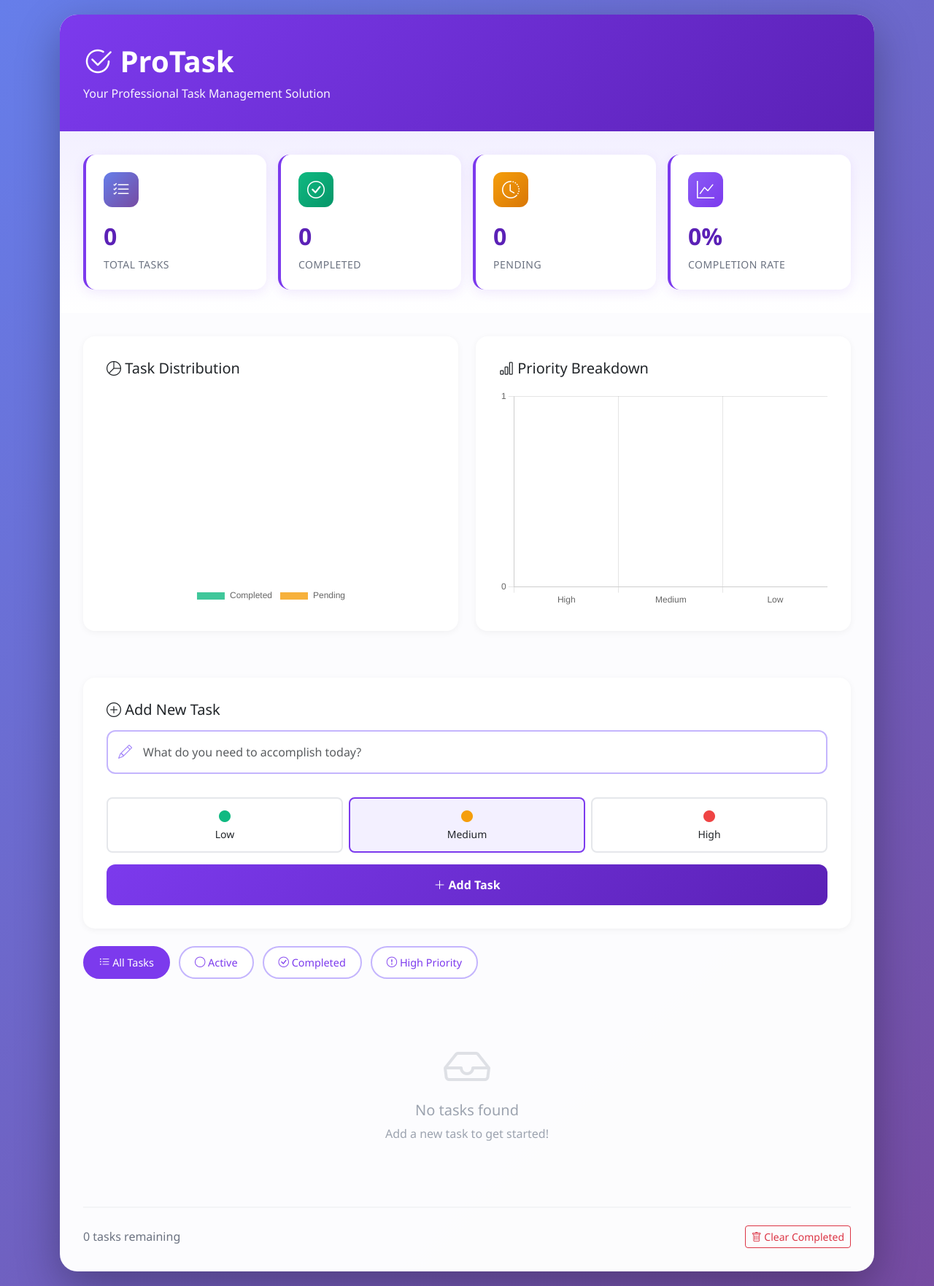
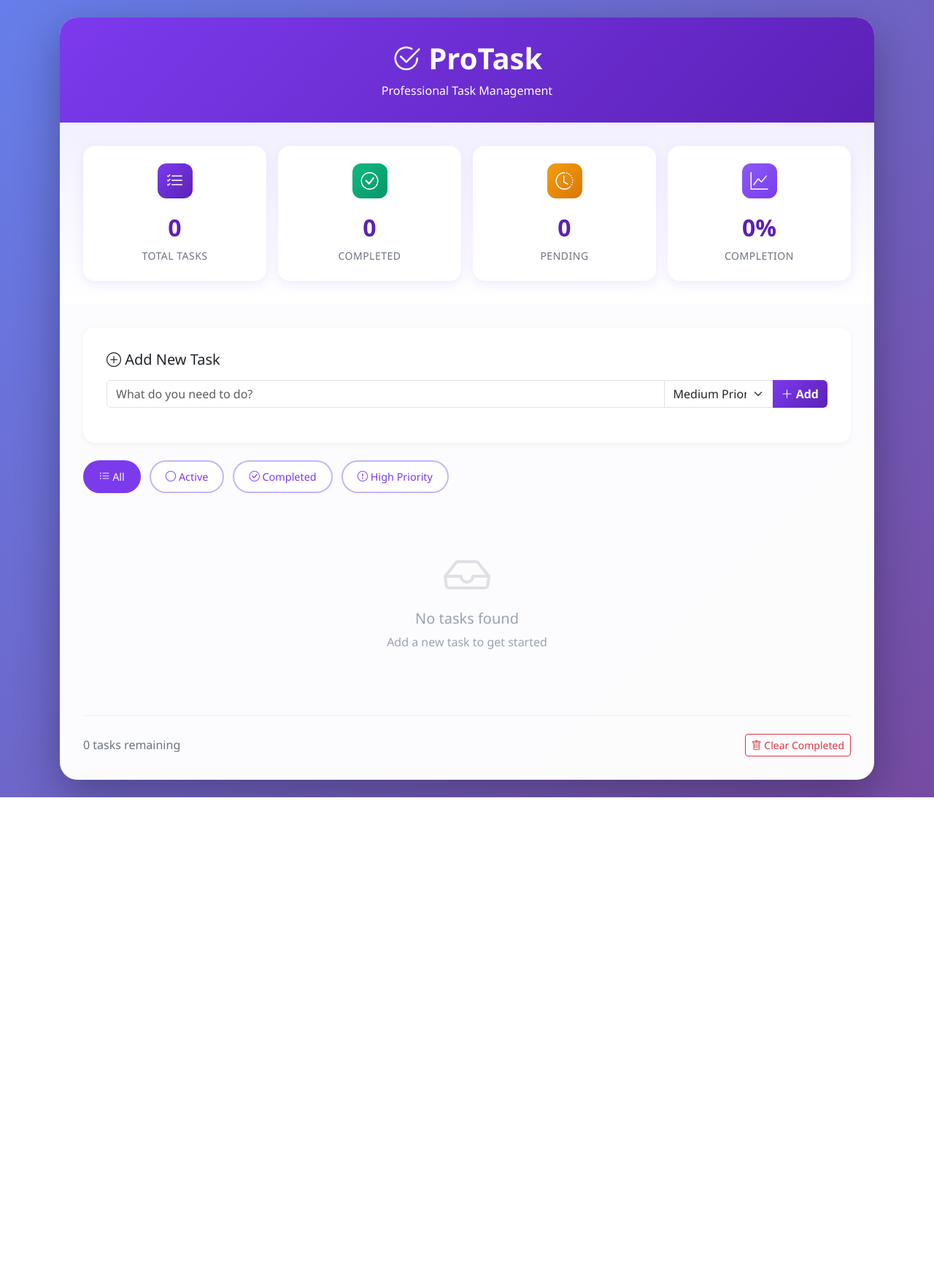
Before and after one commit to nv23026-yousuf-saleh/cc-302-to-do-app, a Flask app: page / in a window 1280 px wide. Shown: the whole page at 73% size. After the commit the page ends 1093 px from the top, so only its background shows below. Run offline with Flask 3, Linux system fonts and the light colour scheme.

Commit message:
rewrite html css js

```diff
--- a/static/script.js
+++ b/static/script.js
@@ -1,95 +1,13 @@
 // Global variables
 const taskInput = document.getElementById("taskInput");
 const addTaskBtn = document.getElementById("addTaskBtn");
+const prioritySelect = document.getElementById("prioritySelect");
 const taskList = document.getElementById("taskList");
 const taskCounter = document.getElementById("taskCounter");
 const clearCompleted = document.getElementById("clearCompleted");
 
 let tasks = JSON.parse(localStorage.getItem("tasks")) || [];
 let currentFilter = 'all';
-let selectedPriority = 'medium';
-let taskChart, priorityChart;
-
-// Initialize charts
-function initCharts() {
-    const taskCtx = document.getElementById('taskChart').getContext('2d');
-    const priorityCtx = document.getElementById('priorityChart').getContext('2d');
-
-    taskChart = new Chart(taskCtx, {
-        type: 'doughnut',
-        data: {
-            labels: ['Completed', 'Pending'],
-            datasets: [{
-                data: [0, 0],
-                backgroundColor: [
-                    'rgba(16, 185, 129, 0.8)',
-                    'rgba(245, 158, 11, 0.8)'
-                ],
-                borderWidth: 2,
-                borderColor: '#fff'
-            }]
-        },
-        options: {
-            responsive: true,
-            maintainAspectRatio: false,
-            plugins: {
-                legend: {
-                    position: 'bottom'
-                }
-            }
-        }
-    });
-
-    priorityChart = new Chart(priorityCtx, {
-        type: 'bar',
-        data: {
-            labels: ['High', 'Medium', 'Low'],
-            datasets: [{
-                label: 'Tasks by Priority',
-                data: [0, 0, 0],
-                backgroundColor: [
-                    'rgba(239, 68, 68, 0.8)',
-                    'rgba(245, 158, 11, 0.8)',
-                    'rgba(16, 185, 129, 0.8)'
-                ],
-                borderWidth: 0
-            }]
-        },
-        options: {
-            responsive: true,
-            maintainAspectRatio: false,
-            plugins: {
-                legend: {
-                    display: false
-                }
-            },
-            scales: {
-                y: {
-                    beginAtZero: true,
-                    ticks: {
-                        stepSize: 1
-                    }
-                }
-            }
-        }
-    });
-}
-
-// Update charts
-function updateCharts() {
-    const completed = tasks.filter(t => t.completed).length;
-    const pending = tasks.filter(t => !t.completed).length;
-
-    taskChart.data.datasets[0].data = [completed, pending];
-    taskChart.update();
-
-    const highPriority = tasks.filter(t => t.priority === 'high').length;
-    const mediumPriority = tasks.filter(t => t.priority === 'medium').length;
-    const lowPriority = tasks.filter(t => t.priority === 'low').length;
-
-    priorityChart.data.datasets[0].data = [highPriority, mediumPriority, lowPriority];
-    priorityChart.update();
-}
 
 // Update statistics
 function updateStats() {
@@ -102,8 +20,6 @@
     document.getElementById('completedTasks').textContent = completed;
     document.getElementById('pendingTasks').textContent = pending;
     document.getElementById('completionRate').textContent = rate + '%';
-
-    updateCharts();
 }
 
 // Save tasks to localStorage
@@ -141,7 +57,7 @@
             <div class="empty-state">
                 <i class="bi bi-inbox"></i>
                 <h5>No tasks found</h5>
-                <p>Add a new task to get started!</p>
+                <p>Add a new task to get started</p>
             </div>
         `;
         updateCounter();
@@ -156,7 +72,7 @@
         taskDiv.innerHTML = `
             <div class="task-checkbox" onclick="toggleComplete(${task.id})"></div>
             <div class="task-content">
-                <div class="task-text">${task.text}</div>
+                <div class="task-text">${escapeHtml(task.text)}</div>
                 <div class="task-meta">
                     <span><i class="bi bi-clock"></i> ${formatDate(task.createdAt)}</span>
                     <span class="priority-badge priority-${task.priority}">
@@ -181,16 +97,28 @@
     updateStats();
 }
 
+// Escape HTML to prevent XSS
+function escapeHtml(text) {
+    const div = document.createElement('div');
+    div.textContent = text;
+    return div.innerHTML;
+}
+
 // Add task
 function addTask() {
     const text = taskInput.value.trim();
-    if (!text) return;
+    if (!text) {
+        alert('Please enter a task');
+        return;
+    }
+
+    const priority = prioritySelect.value;
 
     tasks.unshift({
         id: Date.now(),
-        text,
+        text: text,
         completed: false,
-        priority: selectedPriority,
+        priority: priority,
         createdAt: Date.now()
     });
 
@@ -236,17 +164,6 @@
     taskCounter.textContent = `${remaining} task${remaining !== 1 ? 's' : ''} remaining`;
 }
 
-// Priority selection
-document.querySelectorAll('.priority-option').forEach(option => {
-    option.addEventListener('click', function() {
-        document.querySelectorAll('.priority-option').forEach(opt =>
-            opt.classList.remove('selected')
-        );
-        this.classList.add('selected');
-        selectedPriority = this.dataset.priority;
-    });
-});
-
 // Filter buttons
 document.querySelectorAll('.filter-btn').forEach(btn => {
     btn.addEventListener('click', function() {
@@ -260,22 +177,30 @@
 });
 
 // Clear completed
-clearCompleted.onclick = () => {
+clearCompleted.addEventListener('click', function() {
+    const completedCount = tasks.filter(task => task.completed).length;
+    if (completedCount === 0) {
+        alert('No completed tasks to clear');
+        return;
+    }
     if (confirm('Clear all completed tasks?')) {
         tasks = tasks.filter(task => !task.completed);
         saveTasks();
         renderTasks();
     }
-};
+});
 
 // Add task button
-addTaskBtn.onclick = addTask;
+addTaskBtn.addEventListener('click', addTask);
 
 // Enter key to add task
-taskInput.addEventListener("keypress", e => {
-    if (e.key === "Enter") addTask();
+taskInput.addEventListener("keypress", function(e) {
+    if (e.key === "Enter") {
+        addTask();
+    }
 });
 
-// Initialize
-initCharts();
-renderTasks();
+// Initialize on page load
+document.addEventListener('DOMContentLoaded', function() {
+    renderTasks();
+});
--- a/static/style.css
+++ b/static/style.css
@@ -1,19 +1,7 @@
-:root {
-    --primary-purple: #7c3aed;
-    --secondary-purple: #a78bfa;
-    --light-purple: #f3f0ff;
-    --dark-purple: #5b21b6;
-    --accent-purple: #c4b5fd;
-    --success-green: #10b981;
-    --warning-yellow: #f59e0b;
-    --danger-red: #ef4444;
-}
-
 body {
     background: linear-gradient(135deg, #667eea 0%, #764ba2 100%);
     min-height: 100vh;
     font-family: "Segoe UI", system-ui, sans-serif;
-    padding: 20px 0;
 }
 
 .main-container {
@@ -21,29 +9,30 @@
     border-radius: 24px;
     box-shadow: 0 20px 60px rgba(0, 0, 0, 0.3);
     overflow: hidden;
+    max-width: 1200px;
+    margin: 0 auto;
 }
 
 .app-header {
-    background: linear-gradient(135deg, var(--primary-purple) 0%, var(--dark-purple) 100%);
+    background: linear-gradient(135deg, #7c3aed 0%, #5b21b6 100%);
     color: white;
-    padding: 2.5rem 2rem;
+    padding: 2rem;
 }
 
 .app-header h1 {
     font-weight: 700;
+    font-size: 2.5rem;
     margin-bottom: 0.5rem;
-    font-size: 2.5rem;
 }
 
 .app-header p {
-    opacity: 0.95;
     margin-bottom: 0;
 }
 
-/* Stats Cards */
+/* Stats Section */
 .stats-section {
     padding: 2rem;
-    background: linear-gradient(to bottom, var(--light-purple), white);
+    background: linear-gradient(to bottom, #f3f0ff, white);
 }
 
 .stat-card {
@@ -51,13 +40,12 @@
     border-radius: 16px;
     padding: 1.5rem;
     box-shadow: 0 4px 15px rgba(124, 58, 237, 0.1);
-    transition: all 0.3s ease;
-    border-left: 4px solid var(--primary-purple);
+    transition: transform 0.3s;
+    text-align: center;
 }
 
 .stat-card:hover {
     transform: translateY(-5px);
-    box-shadow: 0 8px 25px rgba(124, 58, 237, 0.2);
 }
 
 .stat-icon {
@@ -68,13 +56,30 @@
     align-items: center;
     justify-content: center;
     font-size: 1.5rem;
-    margin-bottom: 1rem;
+    margin: 0 auto 1rem;
+    color: white;
+}
+
+.bg-purple {
+    background: linear-gradient(135deg, #7c3aed 0%, #5b21b6 100%);
+}
+
+.bg-success {
+    background: linear-gradient(135deg, #10b981 0%, #059669 100%);
+}
+
+.bg-warning {
+    background: linear-gradient(135deg, #f59e0b 0%, #d97706 100%);
+}
+
+.bg-info {
+    background: linear-gradient(135deg, #8b5cf6 0%, #7c3aed 100%);
 }
 
 .stat-value {
     font-size: 2rem;
     font-weight: 700;
-    color: var(--dark-purple);
+    color: #5b21b6;
     margin-bottom: 0.25rem;
 }
 
@@ -96,80 +101,48 @@
     border-radius: 16px;
     padding: 2rem;
     box-shadow: 0 2px 10px rgba(0, 0, 0, 0.05);
-    margin-bottom: 1.5rem;
 }
 
-.input-wrapper {
-    position: relative;
-    margin-bottom: 2rem;
+.btn-purple {
+    background: linear-gradient(135deg, #7c3aed 0%, #5b21b6 100%);
+    border: none;
+    color: white;
+    font-weight: 600;
 }
 
-#taskInput {
-    border-radius: 12px;
-    border: 2px solid var(--accent-purple);
-    padding: 1rem 1rem 1rem 3rem;
-    font-size: 1rem;
-    transition: all 0.3s;
-}
-
-#taskInput:focus {
-    border-color: var(--primary-purple);
-    box-shadow: 0 0 0 3px rgba(124, 58, 237, 0.1);
-}
-
-.input-icon {
-    position: absolute;
-    left: 1rem;
-    top: 50%;
-    transform: translateY(-50%);
-    color: var(--secondary-purple);
-    font-size: 1.2rem;
-}
-
-.btn-add-task {
-    background: linear-gradient(135deg, var(--primary-purple) 0%, var(--dark-purple) 100%);
-    border: none;
+.btn-purple:hover {
+    background: linear-gradient(135deg, #6d28d9 0%, #4c1d95 100%);
     color: white;
-    padding: 1rem 2rem;
-    border-radius: 12px;
-    font-weight: 600;
-    transition: all 0.3s;
-}
-
-.btn-add-task:hover {
-    transform: translateY(-2px);
-    box-shadow: 0 8px 20px rgba(124, 58, 237, 0.3);
 }
 
 /* Filters */
 .task-filters {
     display: flex;
     gap: 0.75rem;
-    margin-bottom: 1.5rem;
     flex-wrap: wrap;
 }
 
 .filter-btn {
     padding: 0.6rem 1.25rem;
     border-radius: 25px;
-    border: 2px solid var(--accent-purple);
+    border: 2px solid #c4b5fd;
     background: white;
-    color: var(--primary-purple);
+    color: #7c3aed;
     font-weight: 500;
-    transition: all 0.2s;
     cursor: pointer;
     font-size: 0.9rem;
+    transition: all 0.2s;
 }
 
 .filter-btn:hover {
-    background: var(--light-purple);
-    border-color: var(--secondary-purple);
+    background: #f3f0ff;
+    border-color: #a78bfa;
 }
 
 .filter-btn.active {
-    background: var(--primary-purple);
+    background: #7c3aed;
     color: white;
-    border-color: var(--primary-purple);
+    border-color: #7c3aed;
 }
 
 /* Tasks */
@@ -276,42 +243,22 @@
 
 .priority-high {
     background: #fee2e2;
-    color: var(--danger-red);
+    color: #ef4444;
 }
 
 .priority-medium {
     background: #fef3c7;
-    color: var(--warning-yellow);
+    color: #f59e0b;
 }
 
 .priority-low {
     background: #d1fae5;
-    color: var(--success-green);
+    color: #10b981;
 }
 
 .task-actions {
     display: flex;
     gap: 0.5rem;
-}
-
-.task-actions .btn {
-    padding: 0.4rem 0.8rem;
-    font-size: 0.85rem;
-    border-radius: 8px;
-}
-
-/* Chart Section */
-.chart-section {
-    background: white;
-    border-radius: 16px;
-    padding: 2rem;
-    box-shadow: 0 2px 10px rgba(0, 0, 0, 0.05);
-    margin-bottom: 1.5rem;
-}
-
-.chart-container {
-    position: relative;
-    height: 300px;
 }
 
 /* Footer */
@@ -327,32 +274,6 @@
 .task-counter {
     color: #6b7280;
     font-weight: 500;
-}
-
-/* Priority Select Modal Styles */
-.priority-select {
-    display: flex;
-    gap: 0.5rem;
-    margin-bottom: 1rem;
-}
-
-.priority-option {
-    flex: 1;
-    padding: 0.75rem;
-    border: 2px solid #e5e7eb;
-    border-radius: 8px;
-    text-align: center;
-    cursor: pointer;
-    transition: all 0.2s;
-}
-
-.priority-option:hover {
-    border-color: var(--primary-purple);
-}
-
-.priority-option.selected {
-    border-color: var(--primary-purple);
-    background: var(--light-purple);
 }
 
 /* Empty State */
--- a/templates/index.html
+++ b/templates/index.html
@@ -6,55 +6,54 @@
     <title>ProTask - Professional Task Manager</title>
     <link href="https://cdn.jsdelivr.net/npm/bootstrap@5.3.2/dist/css/bootstrap.min.css" rel="stylesheet">
     <link rel="stylesheet" href="https://cdn.jsdelivr.net/npm/bootstrap-icons@1.11.1/font/bootstrap-icons.css">
-    <script src="https://cdn.jsdelivr.net/npm/chart.js@4.4.0/dist/chart.umd.min.js"></script>
-    <link rel="stylesheet" href="style.css">
+    <link rel="stylesheet" href="{{ url_for('static', filename='style.css') }}">
 </head>
 <body>
-    <div class="container">
+    <div class="container py-4">
         <div class="main-container">
             <!-- Header -->
-            <div class="app-header">
+            <div class="app-header text-center">
                 <h1><i class="bi bi-check2-circle"></i> ProTask</h1>
-                <p>Your Professional Task Management Solution</p>
+                <p>Professional Task Management</p>
             </div>
 
             <!-- Statistics Section -->
             <div class="stats-section">
                 <div class="row g-3">
-                    <div class="col-md-3 col-sm-6">
+                    <div class="col-md-3 col-6">
                         <div class="stat-card">
-                            <div class="stat-icon" style="background: linear-gradient(135deg, #667eea 0%, #764ba2 100%); color: white;">
+                            <div class="stat-icon bg-purple">
                                 <i class="bi bi-list-check"></i>
                             </div>
                             <div class="stat-value" id="totalTasks">0</div>
                             <div class="stat-label">Total Tasks</div>
                         </div>
                     </div>
-                    <div class="col-md-3 col-sm-6">
+                    <div class="col-md-3 col-6">
                         <div class="stat-card">
-                            <div class="stat-icon" style="background: linear-gradient(135deg, #10b981 0%, #059669 100%); color: white;">
+                            <div class="stat-icon bg-success">
                                 <i class="bi bi-check-circle"></i>
                             </div>
                             <div class="stat-value" id="completedTasks">0</div>
                             <div class="stat-label">Completed</div>
                         </div>
                     </div>
-                    <div class="col-md-3 col-sm-6">
+                    <div class="col-md-3 col-6">
                         <div class="stat-card">
-                            <div class="stat-icon" style="background: linear-gradient(135deg, #f59e0b 0%, #d97706 100%); color: white;">
+                            <div class="stat-icon bg-warning">
                                 <i class="bi bi-clock-history"></i>
                             </div>
                             <div class="stat-value" id="pendingTasks">0</div>
                             <div class="stat-label">Pending</div>
                         </div>
                     </div>
-                    <div class="col-md-3 col-sm-6">
+                    <div class="col-md-3 col-6">
                         <div class="stat-card">
-                            <div class="stat-icon" style="background: linear-gradient(135deg, #8b5cf6 0%, #7c3aed 100%); color: white;">
+                            <div class="stat-icon bg-info">
                                 <i class="bi bi-graph-up"></i>
                             </div>
                             <div class="stat-value" id="completionRate">0%</div>
-                            <div class="stat-label">Completion Rate</div>
+                            <div class="stat-label">Completion</div>
                         </div>
                     </div>
                 </div>
@@ -62,56 +61,26 @@
 
             <!-- Task Management Section -->
             <div class="task-section">
-                <!-- Chart Section -->
-                <div class="row mb-4">
-                    <div class="col-lg-6 mb-3">
-                        <div class="chart-section">
-                            <h5 class="mb-3"><i class="bi bi-pie-chart"></i> Task Distribution</h5>
-                            <div class="chart-container">
-                                <canvas id="taskChart"></canvas>
-                            </div>
-                        </div>
-                    </div>
-                    <div class="col-lg-6 mb-3">
-                        <div class="chart-section">
-                            <h5 class="mb-3"><i class="bi bi-bar-chart"></i> Priority Breakdown</h5>
-                            <div class="chart-container">
-                                <canvas id="priorityChart"></canvas>
-                            </div>
-                        </div>
+                <!-- Task Input Card -->
+                <div class="task-card mb-4">
+                    <h5 class="mb-3"><i class="bi bi-plus-circle"></i> Add New Task</h5>
+                    <div class="input-group mb-3">
+                        <input type="text" id="taskInput" class="form-control" placeholder="What do you need to do?">
+                        <select id="prioritySelect" class="form-select" style="max-width: 150px;">
+                            <option value="low">Low Priority</option>
+                            <option value="medium" selected>Medium Priority</option>
+                            <option value="high">High Priority</option>
+                        </select>
+                        <button id="addTaskBtn" class="btn btn-purple">
+                            <i class="bi bi-plus-lg"></i> Add
+                        </button>
                     </div>
                 </div>
 
-                <!-- Task Input Card -->
-                <div class="task-card">
-                    <h5 class="mb-3"><i class="bi bi-plus-circle"></i> Add New Task</h5>
-                    <div class="input-wrapper">
-                        <i class="bi bi-pencil input-icon"></i>
-                        <input type="text" id="taskInput" class="form-control" placeholder="What do you need to accomplish today?">
-                    </div>
-                    <div class="priority-select mb-3">
-                        <div class="priority-option" data-priority="low">
-                            <div style="color: var(--success-green);"><i class="bi bi-circle-fill"></i></div>
-                            <small>Low</small>
-                        </div>
-                        <div class="priority-option selected" data-priority="medium">
-                            <div style="color: var(--warning-yellow);"><i class="bi bi-circle-fill"></i></div>
-                            <small>Medium</small>
-                        </div>
-                        <div class="priority-option" data-priority="high">
-                            <div style="color: var(--danger-red);"><i class="bi bi-circle-fill"></i></div>
-                            <small>High</small>
-                        </div>
-                    </div>
-                    <button id="addTaskBtn" class="btn btn-add-task w-100">
-                        <i class="bi bi-plus-lg"></i> Add Task
-                    </button>
-                </div>
-
                 <!-- Task Filters -->
-                <div class="task-filters">
+                <div class="task-filters mb-3">
                     <button class="filter-btn active" data-filter="all">
-                        <i class="bi bi-list-ul"></i> All Tasks
+                        <i class="bi bi-list-ul"></i> All
                     </button>
                     <button class="filter-btn" data-filter="active">
                         <i class="bi bi-circle"></i> Active
@@ -139,6 +108,6 @@
     </div>
 
     <script src="https://cdn.jsdelivr.net/npm/bootstrap@5.3.2/dist/js/bootstrap.bundle.min.js"></script>
-    <script src="script.js"></script>
+    <script src="{{ url_for('static', filename='script.js') }}"></script>
 </body>
 </html>
```
Also changed, not shown: other parts of static/style.css (+9 -15 lines).
